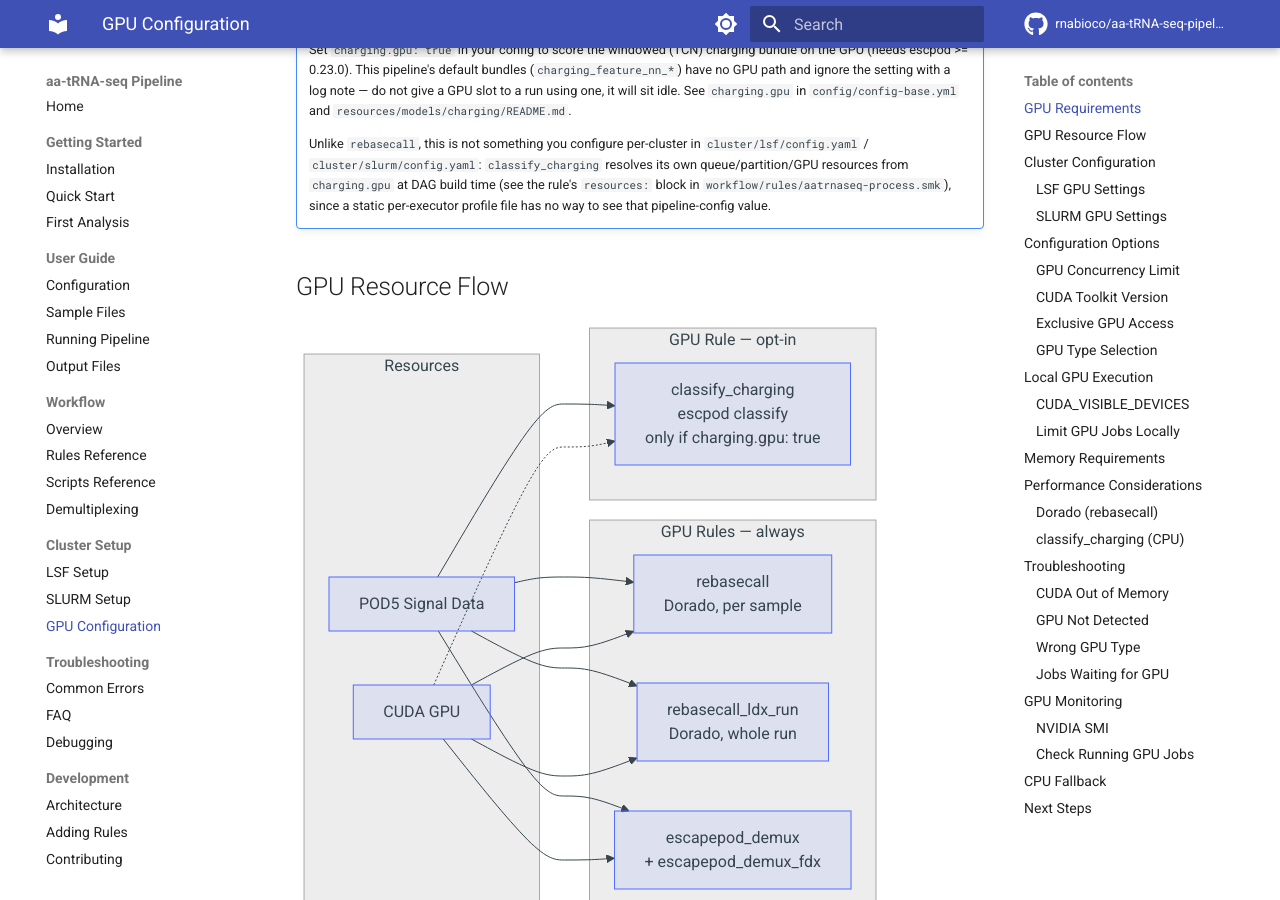
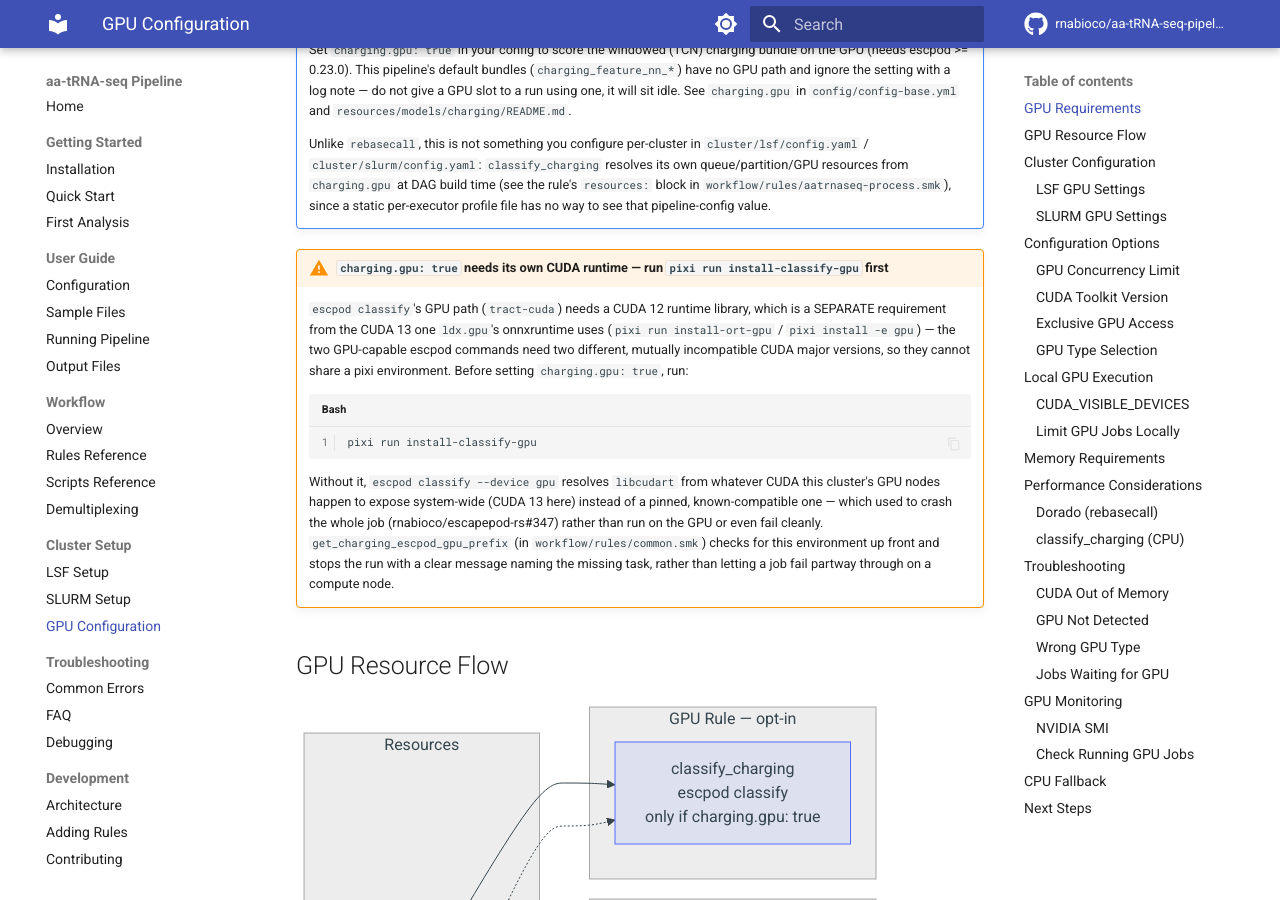
Before and after one commit to rnabioco/aa-tRNA-seq-pipeline, an MkDocs documentation site: the page built from docs/cluster/gpu-configuration.md, in a window 1280 px wide and 900 px high, scrolled down 787 px. Built offline with MkDocs 1.6.1 and Material for MkDocs 9.7.7, drawn with Linux system fonts in a browser that asks for light colours; comment, search, counter and statistics services are not loaded.

Commit message:
fix(charging): give escpod classify --device gpu its own CUDA 12 runtime (#183)
get_charging_escpod_gpu_prefix() shadowed a GPU-enabled escpod onto
PATH but set no CUDA environment variables, on the documented (and
wrong) assumption that tract-cuda only needs the driver, not a
vendored runtime. In fact tract-cuda also needs a working CUDA
*runtime* library (libcudart), and on this cluster's GPU nodes that
resolved to the system CUDA 13 install -- which dropped a symbol
escpod's CUDA-12-compiled build needs, aborting the whole job
(rnabioco/escapepod-rs#347).

The existing [feature.gpu] pixi environment can't supply the fix
either: it's pinned to CUDA 13 to match this cluster, for ldx.gpu's
onnxruntime. tract-cuda and onnxruntime need different, incompatible
CUDA major versions, so classify gets its own environment
([feature.classify-gpu], pixi run install-classify-gpu) pinned to
CUDA 12, and get_charging_escpod_gpu_prefix now points
LD_LIBRARY_PATH at it alongside the PATH shadow -- the same pattern
demux.smk's escpod_ort_env() already uses for ldx.gpu.

Claude-Session: https://claude.ai/code/session_01GSLR86mJLkRQxFhLQvWU9U

````diff
--- a/docs/cluster/gpu-configuration.md
+++ b/docs/cluster/gpu-configuration.md
@@ -31,6 +31,28 @@ paths; `classify_charging` can optionally use it too:
     build time (see the rule's `resources:` block in
     `workflow/rules/aatrnaseq-process.smk`), since a static per-executor profile
     file has no way to see that pipeline-config value.
+
+!!! warning "`charging.gpu: true` needs its own CUDA runtime — run `pixi run install-classify-gpu` first"
+
+    `escpod classify`'s GPU path (`tract-cuda`) needs a CUDA 12 runtime
+    library, which is a SEPARATE requirement from the CUDA 13 one
+    `ldx.gpu`'s onnxruntime uses (`pixi run install-ort-gpu` /
+    `pixi install -e gpu`) — the two GPU-capable escpod commands need two
+    different, mutually incompatible CUDA major versions, so they cannot
+    share a pixi environment. Before setting `charging.gpu: true`, run:
+
+    ```bash
+    pixi run install-classify-gpu
+    ```
+
+    Without it, `escpod classify --device gpu` resolves `libcudart` from
+    whatever CUDA this cluster's GPU nodes happen to expose system-wide
+    (CUDA 13 here) instead of a pinned, known-compatible one — which used to
+    crash the whole job (rnabioco/escapepod-rs#347) rather than run on the
+    GPU or even fail cleanly. `get_charging_escpod_gpu_prefix` (in
+    `workflow/rules/common.smk`) checks for this environment up front and
+    stops the run with a clear message naming the missing task, rather than
+    letting a job fail partway through on a compute node.
 
 ## GPU Resource Flow
 
````
Also changed, not shown: pixi.toml (+44 -0 lines), resources/models/charging/README.md (+4 -1 lines), 3 other files.
